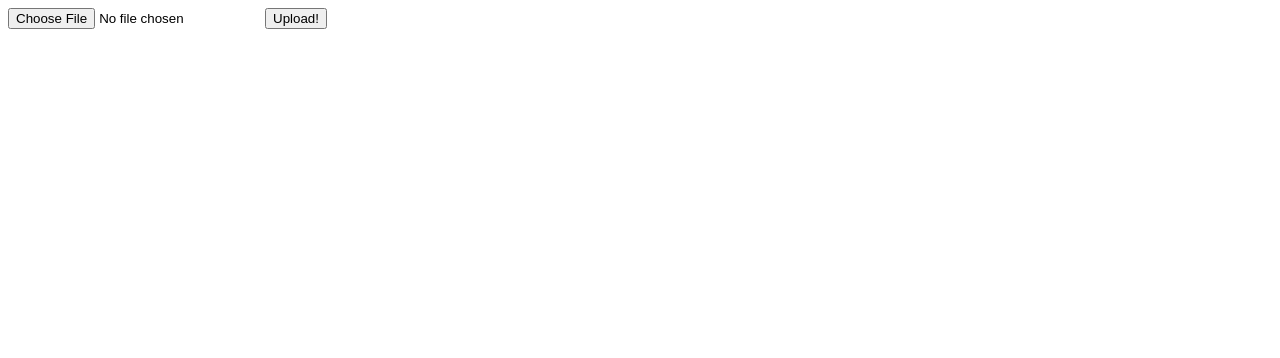
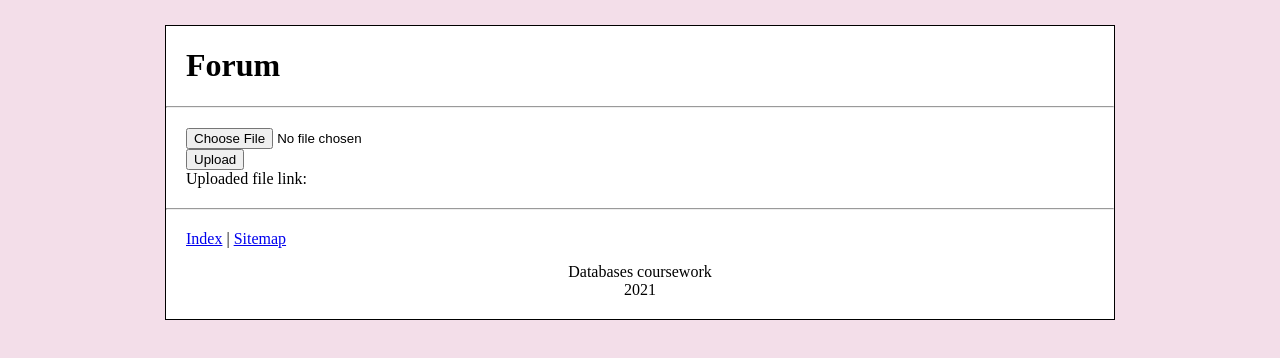
Before and after one commit to Sokolmish/coursework_2, a website: page pub/file_upload.html in a window 1280 px wide. Drawn offline with Linux system fonts and the light colour scheme.

Commit message:
File uploading page

```diff
--- a/pub/file_upload.html
+++ b/pub/file_upload.html
@@ -1,12 +1,44 @@
+<!DOCTYPE html>
 <html>
+    <head>
+        <meta charset="utf-8">
+        <title>User</title>
+        <link rel="stylesheet" href="styles/common.css">
+    </head>
     <body>
-        <form ref='uploadForm'
-              id='uploadForm'
-              action='api/files/upload'
-              method='post'
-              encType="multipart/form-data">
-            <input type="file" name="image"/>
-            <input type='submit' value='Upload!'/>
-        </form>
+        <div id="main_wrapper">
+            <div id="content_wrapper">
+                <div class="main_block" id="main_title">
+                    <h1><a class="shy_link" href="index.html">Forum</a></h1>
+                </div>
+                <hr>
+                <div class="main_block">
+                    <input id="file_input" type="file" accept="image/png,image/jpeg,image/gif,image/webp,image/svg+xml">
+                    <br>
+                    <button onclick="uploadFile()">Upload</button>
+                    <div>
+                        <span>Uploaded file link: </span>
+                        <span id="upl_filelink"></span>
+                    </div>
+                </div>
+                <hr>
+                <div class="main_block" id="footer">
+                    <div id="footer_links">
+                        <a href="index.html">Index</a>
+                        |
+                        <a href="sitemap.html">Sitemap</a>
+                    </div>
+                    <div id="footer_about">
+                        Databases coursework<br>
+                        2021
+                    </div>
+                </div>
+            </div>
+        </div>
+        <script src="scripts/mustache.min.js"></script>
+        <script src="scripts/markdownit.min.js"></script>
+        <script src="scripts/util.js"></script>
+        <script src="scripts/authUtil.js"></script>
+        <script src="scripts/file_upl.js"></script>
     </body>
 </html>
--- /dev/null
+++ b/pub/scripts/file_upl.js
@@ -0,0 +1,49 @@
+'use strict'
+
+async function uploadFile(triedRefresh = false) {
+    if (!preCheckAuth()) {
+        await reauthorize(); // Possible redirect to auth
+    }
+
+    var formData = new FormData();
+    formData.append("user_id", getCookie("cw2_user_id"));
+    formData.append("token", getCookie("cw2_access_token"));
+
+    var file = window.file_input.files[0];
+    if (file.size > 5 * 1024 * 1024) {
+        alert("File is too large");
+        return;
+    }
+    formData.append("image", file, file.name);
+
+    var rawRes = await fetch("/api/files/upload", {
+        method: 'POST',
+        body: formData
+    });
+    var res = await rawRes.json();
+
+    if (res.success) {
+        console.log("Image successfully uploaded: " + res.filename);
+        var filelink = window.location.origin + "/storage/" + res.filename;
+        window.upl_filelink.innerHTML = `<a href=${filelink}>${filelink}</a>`;
+        // window.location.reload();
+    }
+    else {
+        if (res.err_code === 5) { // Access denied
+            if (!triedRefresh) {
+                console.log("Access denied, reauthorization");
+                await reauthorize(); // Possible redirect to auth
+                console.log("Second attempt to upload image");
+                uploadFile(true);
+            }
+            else {
+                console.log("Access denied at second try. Redirecting to auth...");
+                window.location.replace(`/auth.html?ret_to=${window.location}`);
+            }
+        }
+        else {
+            console.error(res);
+            alert("Error " + errCodeName(res.err_code));
+        }
+    }
+}
```
Also changed, not shown: pub/index.html (+1 -0 lines), 1 other file.
